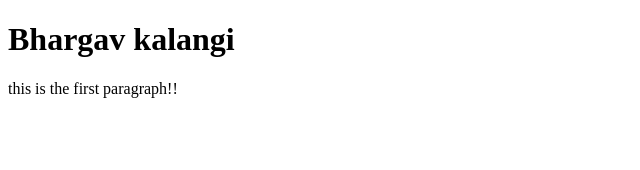
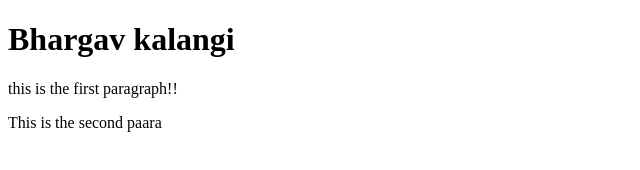
Before and after one commit to HeyKalangi/learningreact, a plain HTML site: page index.html in a window 1280 px wide. Shown: the whole page, without its empty margins (0-640 px from the left). Drawn offline with Linux system fonts and the light colour scheme.

Commit message:
second para added

```diff
--- a/index.html
+++ b/index.html
@@ -9,5 +9,6 @@
 <body>
     <h1>Bhargav kalangi</h1>
     <p>this is the first paragraph!!</p>
+    <p>This is the second paara</p>
 </body>
 </html>
```
